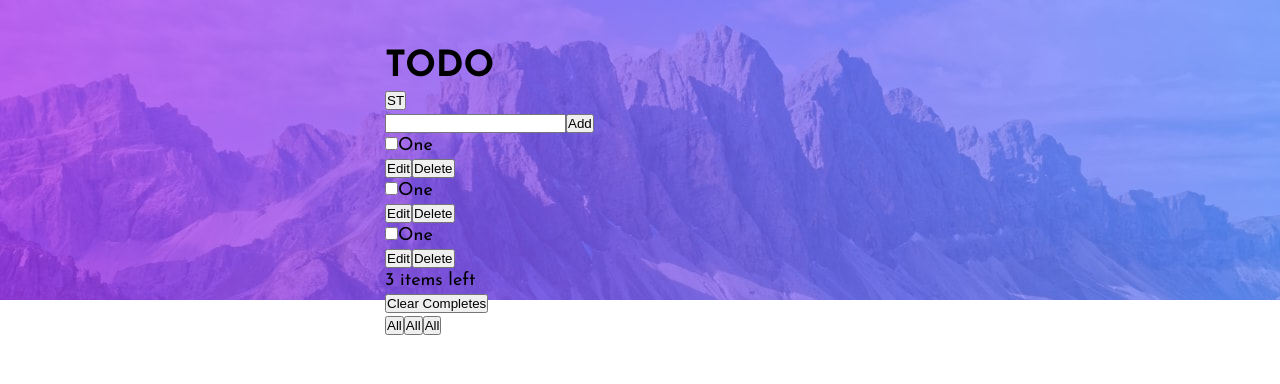
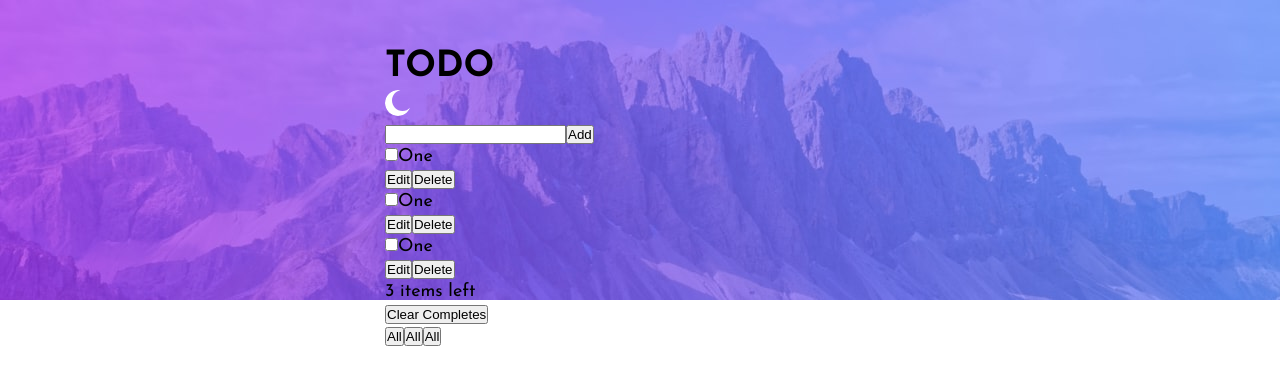
Before and after one commit to julian-leahy/react-todo-with-theme-switcher, a React (Create React App) app: page / in a window 1280 px wide. Shown: the top 384 px of the page. Built offline with nearby package versions, Linux system fonts and the light colour scheme.

Commit message:
add theme switcher to toggle body class
add light or dark class to body

```diff
--- a/src/components/header/Header.js
+++ b/src/components/header/Header.js
@@ -1,12 +1,11 @@
+import Theme from '../theme/Theme';
 import './Header.css';
 
 function Header() {
     return (
         <div className="header">
             <h1 className="title">TODO</h1>
-            <div className="theme-switcher">
-                <button>ST</button>
-            </div>
+            <Theme />
         </div>
     )
 }
--- /dev/null
+++ b/src/components/theme/Theme.css
@@ -0,0 +1,29 @@
+/* for screenreaders */
+
+.visually-hidden {
+    position: absolute !important;
+    height: 1px;
+    width: 1px;
+    overflow: hidden;
+    clip: rect(1px 1px 1px 1px);
+    clip: rect(1px, 1px, 1px, 1px);
+    white-space: nowrap;
+}
+
+.light-theme {
+    background-image: url('./assets/icon-moon.svg');
+}
+
+.dark-theme {
+    background-image: url('./assets/icon-sun.svg');
+}
+
+.toggle-theme {
+    background-repeat: no-repeat;
+    background-size: cover;
+    border-radius: 50%;
+    border: none;
+    background-color: transparent;
+    width: 26px;
+    height: 26px;
+}
--- /dev/null
+++ b/src/components/theme/Theme.js
@@ -0,0 +1,38 @@
+import { useState, useEffect } from 'react';
+import './Theme.css';
+
+const lightTheme = 'light';
+const darkTheme = 'dark';
+const body = document.body;
+
+function Theme() {
+
+    const [theme, setTheme] = useState(localStorage.getItem('theme') || lightTheme);
+
+    useEffect(() => {
+        (theme === lightTheme || theme === darkTheme) ? body.classList.add(theme) : body.classList.add(lightTheme)
+    })
+
+    const toggleTheme = () => {
+        if (theme === darkTheme) {
+            body.classList.replace(darkTheme, lightTheme);
+            localStorage.setItem('theme', 'light');
+            setTheme(lightTheme);
+        } else {
+            body.classList.replace(lightTheme, darkTheme);
+            localStorage.setItem('theme', 'dark');
+            setTheme(darkTheme);
+        }
+    }
+
+    return (
+        <button
+            aria-label="toggle theme"
+            className={`${theme === lightTheme ? 'light-theme' : 'dark-theme'} toggle-theme`}
+            onClick={toggleTheme}>
+            <span className="visually-hidden">Toggle Theme between light and dark mode</span>
+        </button>
+    )
+}
+
+export default Theme;
```
Also changed, not shown: src/components/theme/assets/icon-moon.svg (added), src/components/theme/assets/icon-sun.svg (added).
